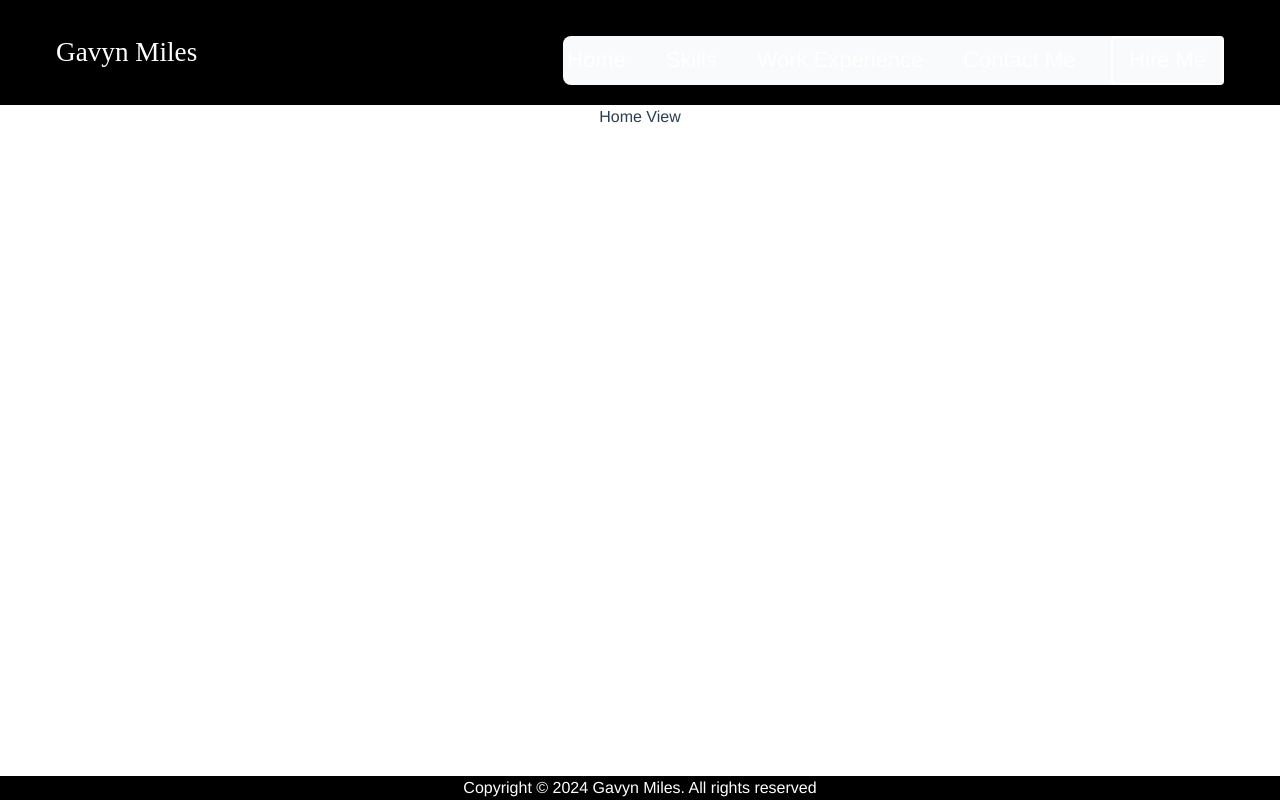
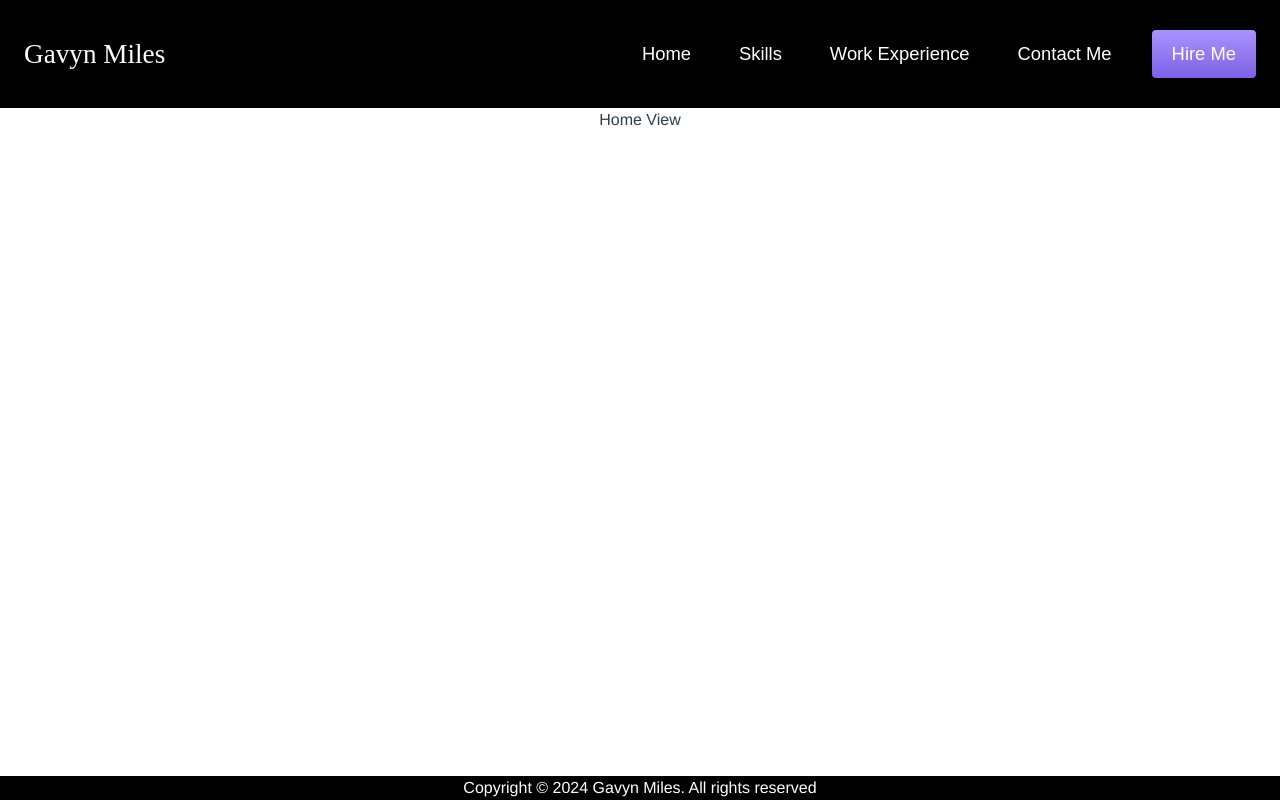
Before and after one commit to Fxrzt/vue-test-hosting, a Vue app: page / in a window 1280 px wide. Built offline with nearby package versions, Linux system fonts and the light colour scheme.

Commit message:
add navbar responsive

```diff
--- a/src/components/NavbarMenu.vue
+++ b/src/components/NavbarMenu.vue
@@ -1,25 +1,21 @@
 <template>
-  <nav class="py-5 px-2 bg-black">
-    <div
-      class="max-w-screen flex flex-wrap items-center justify-between pl-12 pr-12"
-    >
-      <a href="#" class="flex items-center space-x-3 rtl:space-x-reverse">
+  <section class="">
+    <nav class=" max-w-screen flex items-center justify-between px-4 md:px-4.5 lg:px-6 bg-black ">
+      <a href="/" class=" space-x-3 rtl:space-x-reverse">
         <span
           class="sty_logo self-center text-2xl font-semibold whitespace-nowrap text-white"
           >Gavyn Miles</span
         >
       </a>
-      <div class="hidden w-full md:block md:w-auto">
       <ul
-          class=" flex flex-col p-4 md:p-0 mt-4 border border-gray-100 rounded-lg bg-gray-50 md:flex-row md:space-x-8 rtl:space-x-reverse mt-0 border-0  "
+        class="hidden w-auto lg:flex items-center p-4 md:p-0 border rounded-lg md:flex-row md:space-x-8 rtl:space-x-reverse mt-0 border-0 "
       >
         <li v-for="(item, index) in menubar" :key="index">
           <a
             v-if="index == 4"
             @click="fn_getName"
             href="/"
-              class="topic_text_TH block z-1 py-1.5 px-4 text-white rounded md:text-white hover:text-white hover:bg-transparent"
-              style="border: 2px solid #fff;"
+            class="topic_text_TH outline_solid py-2.5 block z-1 xl:px-5 md:px-2 text-white rounded md:text-white hover:text-white"
             aria-current="page"
             >{{ item.name }}</a
           >
@@ -27,14 +23,31 @@
             v-else
             @click="fn_getName"
             :href="item.name_path"
-              class="topic_text_TH nav_item block z-0 py-2 px-1 text-white rounded hover:bg-gray-100 hover:bg-transparent "
+            class="topic_text_TH nav_item block z-0 px-2 text-white rounded hover:bg-gray-100 hover:bg-transparent "
             >{{ item.name }}</a
           >
         </li>
       </ul>
-      </div>
+      <div class="item_mobile lg:hidden">
+        <svg xmlns="http://www.w3.org/2000/svg" fill="none" viewBox="0 0 24 24" stroke-width="1.5" stroke="currentColor" class="text-white w-6 h-7">
+          <path stroke-linecap="round" stroke-linejoin="round" d="M3.75 6.75h16.5M3.75 12h16.5m-16.5 5.25h16.5" />
+        </svg>
       </div>
     </nav>
+    <!-- <nav class="nav_moblie lg:hidden flex items-center justify-between bg-black">
+      <a href="/" class=" space-x-3 rtl:space-x-reverse">
+        <span
+          class="sty_logo self-center text-lg font-semibold whitespace-nowrap text-white"
+          >Gavyn Miles</span
+        >
+      </a>
+      <div class="item_mobile">
+        <svg xmlns="http://www.w3.org/2000/svg" fill="none" viewBox="0 0 24 24" stroke-width="1.5" stroke="currentColor" class="text-white w-6 h-7">
+          <path stroke-linecap="round" stroke-linejoin="round" d="M3.75 6.75h16.5M3.75 12h16.5m-16.5 5.25h16.5" />
+        </svg>
+      </div>
+    </nav> -->
+  </section>
 </template>
 
 <script>
@@ -79,6 +92,7 @@ export default {
 <style scoped>
 .sty_logo{
   font-family: 'Lemon', serif;
+  /* font-family: 'K2D', sans-serif; */
   font-size: 1.7rem;
   font-weight: 500;
 }
@@ -90,9 +104,15 @@ export default {
 }
 .topic_text_TH {
   font-weight: 500;
-  font-size: 1.37rem;
-  display: flex;
-  justify-content: center;
+  font-size: 1.15rem;
+  font-family: 'K2D', sans-serif;
+}
+.outline_solid{
+  background: -webkit-linear-gradient(#a993fe -0.13%, #7e61e7 99.87%);
+}
+.outline_solid:hover{
+  outline: 2px solid #7e61e7;
+  background: transparent;
 }
 .nav_item{
   cursor: pointer;
```
Lines whose indentation alone changed are shown as unchanged.
